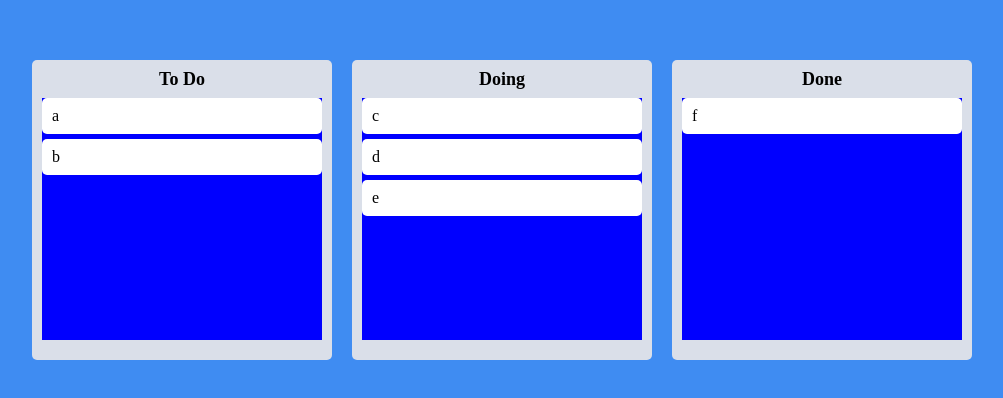
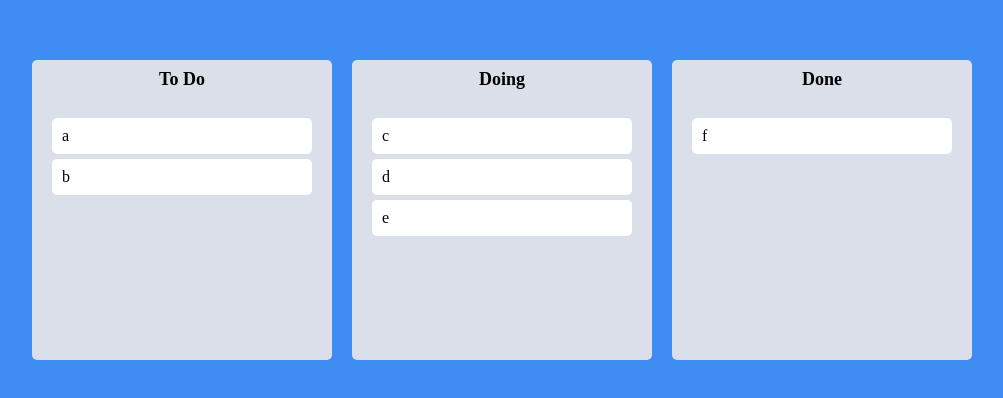
Before and after one commit to thyeone/KANBAN, a React (Create React App) app: page / in a window 1280 px wide. Shown: the part 190-588 px from the top of the page, without its empty margins (268-1271 px from the left). Built offline with nearby package versions, Linux system fonts and the light colour scheme.

Commit message:
7.12 Final Styles

```diff
--- a/src/Components/Board.tsx
+++ b/src/Components/Board.tsx
@@ -37,20 +37,20 @@
 const Area = styled.div<IAreaProps>`
   background-color: ${(props) =>
     props.isDraggingOver
-      ? "pink"
+      ? "#dfe6e9"
       : props.isDraggingFromThisWith
-      ? "red"
-      : "blue"};
+      ? "#b2bec3"
+      : "transparent"};
   flex-grow: 1;
   transition: background-color 0.3s ease-in-out;
+  padding: 20px;
 `;
 
 const Wrapper = styled.div`
   display: flex;
   flex-direction: column;
   width: 300px;
-  padding: 20px 10px;
-  padding-top: 10px;
+  padding: 10px 0;
   background-color: ${(props) => props.theme.boardColor};
   border-radius: 5px;
   min-height: 200px;
--- a/src/Components/DraggableCard.tsx
+++ b/src/Components/DraggableCard.tsx
@@ -2,16 +2,12 @@
 import { Draggable } from "react-beautiful-dnd";
 import styled from "styled-components";
 
-interface IDraggableCardProps {
-  toDo: string;
-  index: number;
-}
-
 function DraggableCard({ toDo, index }: IDraggableCardProps) {
   return (
     <Draggable key={toDo} draggableId={toDo} index={index}>
-      {(magic) => (
+      {(magic, snapshot) => (
         <Card
+          isDragging={snapshot.isDragging}
           ref={magic.innerRef}
           {...magic.dragHandleProps}
           {...magic.draggableProps}
@@ -23,8 +19,16 @@
   );
 }
 
-const Card = styled.div`
-  background-color: ${(props) => props.theme.cardColor};
+interface IDraggableCardProps {
+  toDo: string;
+  index: number;
+}
+
+const Card = styled.div<{ isDragging: boolean }>`
+  background-color: ${(props) =>
+    props.isDragging ? "tomato" : props.theme.cardColor};
+  box-shadow: ${(props) =>
+    props.isDragging ? "0 2px 5px rgba(0,0,0,0.5)" : "none"};
   border-radius: 5px;
   margin-bottom: 5px;
   padding: 10px 10px;
```
